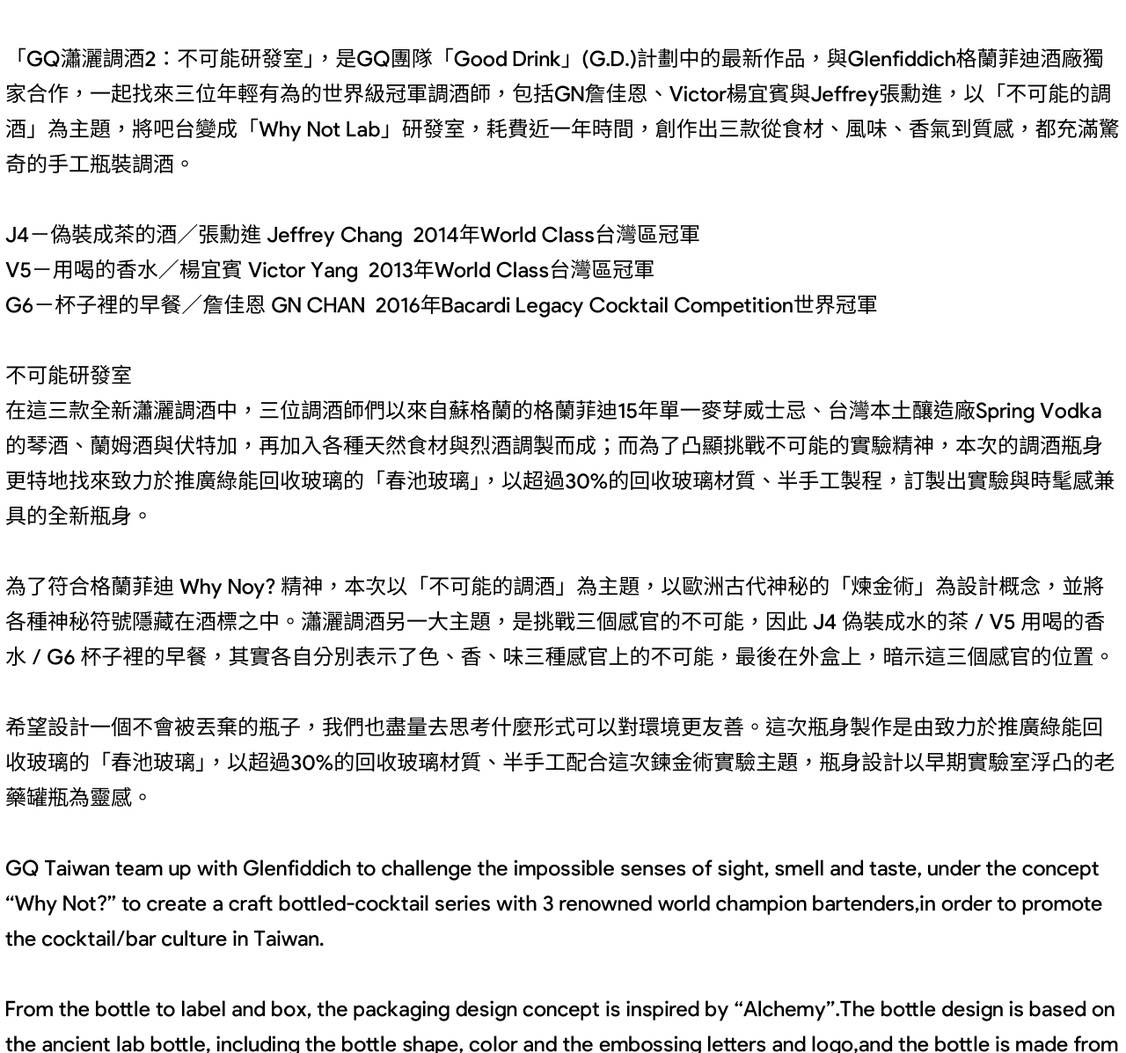
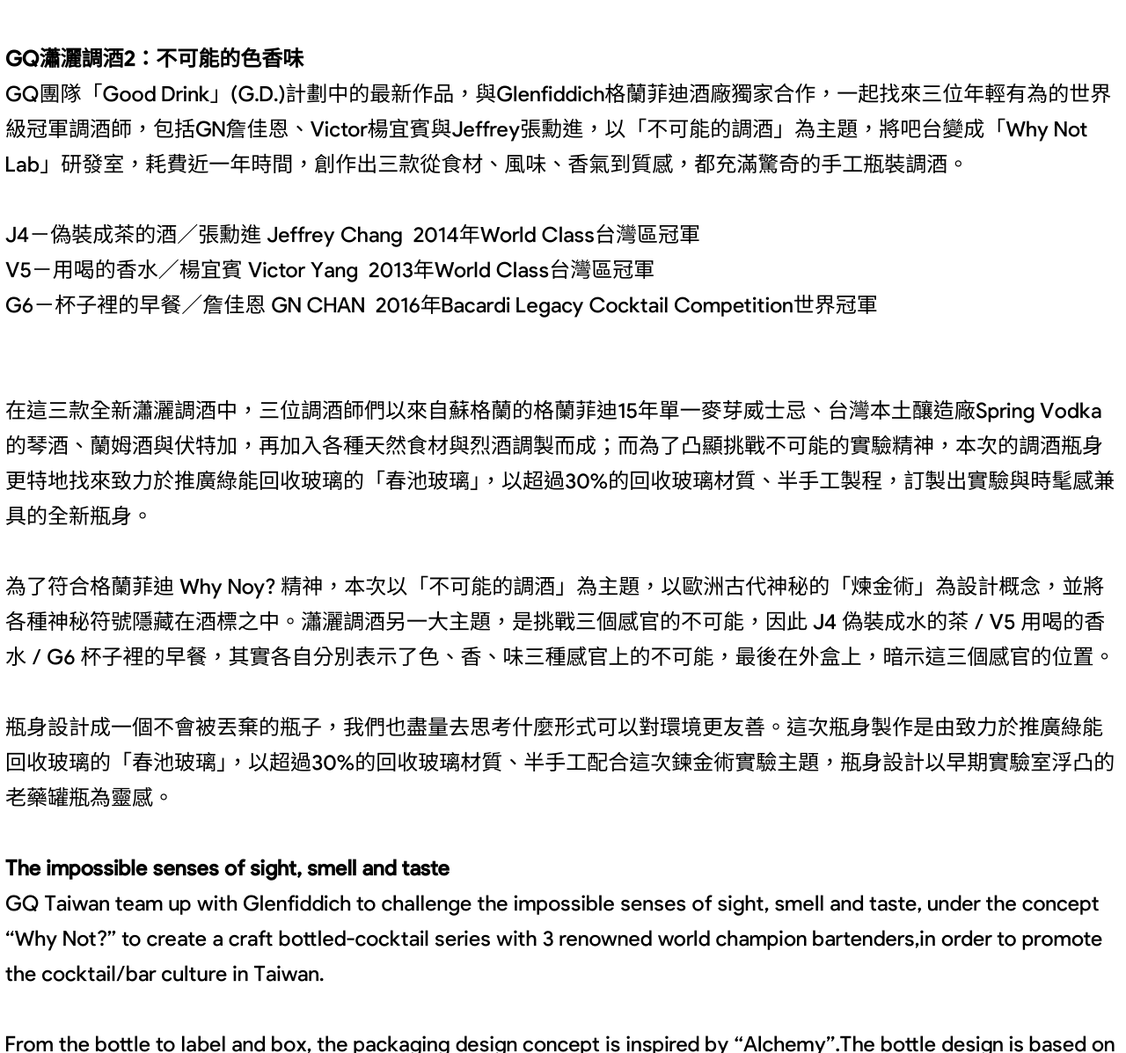
Before and after one commit to houthtw/houthtw.github.io, a Jekyll site: the page built from _posts/2020-08-19-gq-gd2.md, in a window 1280 px wide and 1400 px high, scrolled down 877 px. Shown: the part 203-1400 px from the top of the window at 88% size. Built offline with Jekyll 4.4.1, drawn with Linux system fonts in a browser that asks for light colours; some web fonts are replaced.

Commit message:
Updated 2 files via CloudCannon

```diff
--- a/_posts/2020-08-18-gq-gd2.md
+++ b/_posts/2020-08-19-gq-gd2.md
@@ -5,7 +5,7 @@
 thumbnail_w: 2000
 thumbnail_h: 1333
 description_markdown: >-
-  「GQ瀟灑調酒2：不可能研發室」，是GQ團隊「Good
+  **GQ瀟灑調酒2：不可能的色香味**<br>GQ團隊「Good
   Drink」(G.D.)計劃中的最新作品，與Glenfiddich格蘭菲迪酒廠獨家合作，一起找來三位年輕有為的世界級冠軍調酒師，包括GN詹佳恩、Victor楊宜賓與Jeffrey張勳進，以「不可能的調酒」為主題，將吧台變成「Why
   Not Lab」研發室，耗費近一年時間，創作出三款從食材、風味、香氣到質感，都充滿驚奇的手工瓶裝調酒。
 
@@ -15,7 +15,7 @@
   Legacy Cocktail Competition世界冠軍
 
 
-  不可能研發室<br>在這三款全新瀟灑調酒中，三位調酒師們以來自蘇格蘭的格蘭菲迪15年單一麥芽威士忌、台灣本土釀造廠Spring
+  <br>在這三款全新瀟灑調酒中，三位調酒師們以來自蘇格蘭的格蘭菲迪15年單一麥芽威士忌、台灣本土釀造廠Spring
   Vodka的琴酒、蘭姆酒與伏特加，再加入各種天然食材與烈酒調製而成；而為了凸顯挑戰不可能的實驗精神，本次的調酒瓶身更特地找來致力於推廣綠能回收玻璃的「春池玻璃」，以超過30%的回收玻璃材質、半手工製程，訂製出實驗與時髦感兼具的全新瓶身。
 
 
@@ -24,13 +24,14 @@
   J4 偽裝成水的茶 / V5 用喝的香水 / G6 杯子裡的早餐，其實各自分別表示了色、香、味三種感官上的不可能，最後在外盒上，暗示這三個感官的位置。
 
 
-  希望設計一個不會被丟棄的瓶子，我們也盡量去思考什麼形式可以對環境更友善。這次瓶身製作是由致力於推廣綠能回收玻璃的「春池玻璃」，以超過30%的回收玻璃材質、半手工配合這次鍊金術實驗主題，瓶身設計以早期實驗室浮凸的老藥罐瓶為靈感。
+  瓶身設計成一個不會被丟棄的瓶子，我們也盡量去思考什麼形式可以對環境更友善。這次瓶身製作是由致力於推廣綠能回收玻璃的「春池玻璃」，以超過30%的回收玻璃材質、半手工配合這次鍊金術實驗主題，瓶身設計以早期實驗室浮凸的老藥罐瓶為靈感。
 
 
-  GQ Taiwan team up with Glenfiddich to challenge the impossible senses of
-  sight, smell and taste, under the concept “Why Not?” to create a craft
-  bottled-cocktail series with 3 renowned world champion bartenders,in order to
-  promote the cocktail/bar culture in Taiwan.
+  **The impossible senses of sight, smell and taste**<br>GQ Taiwan team up with
+  Glenfiddich to challenge the impossible senses of sight, smell and taste,
+  under the concept “Why Not?” to create a craft bottled-cocktail series with 3
+  renowned world champion bartenders,in order to promote the cocktail/bar
+  culture in Taiwan.
 
 
   From the bottle to label and box, the packaging design concept is inspired by
@@ -53,4 +54,4 @@
   &nbsp;
 ---
 
-<div><img src="/uploads/gd2/01.jpg" width="2000" height="1333" /><img src="/uploads/gd2/02.jpg" width="2000" height="1333" /><img src="/uploads/gd2/03.jpg" width="2000" height="1333" /><img src="/uploads/gd2/04.jpg" width="2000" height="1329" /><img src="/uploads/gd2/05.jpg" width="2000" height="1333" /><img src="/uploads/gd2/06.jpg" width="2000" height="3000" /><img src="/uploads/gd2/07.jpg" width="2000" height="1334" /><img src="/uploads/gd2/08.jpg" width="2000" height="1333" /><img src="/uploads/gd2/09.jpg" width="2000" height="1333" /><img src="/uploads/gd2/10.jpg" width="2000" height="1333" /><img src="/uploads/gd2/11.jpg" width="2000" height="1334" /><img src="/uploads/gd2/12.jpg" width="2000" height="1333" /><img src="/uploads/gd2/13.jpg" width="2000" height="1333" /><img src="/uploads/gd2/14.jpg" width="2000" height="1333" /><img src="/uploads/gd2/15.jpg" width="2000" height="1334" /><img src="/uploads/gd2/16.jpg" width="2000" height="1334" /><img src="/uploads/gd2/17.jpg" width="2000" height="1334" /></div>
+<div><img width="2000" height="1333" src="/uploads/gd2/01.jpg" /><img width="2000" height="1333" src="/uploads/gd2/02.jpg" /><img width="2000" height="1333" src="/uploads/gd2/03.jpg" /><img width="2000" height="1329" src="/uploads/gd2/04.jpg" /><img width="2000" height="1333" src="/uploads/gd2/05.jpg" /><img width="2000" height="3000" src="/uploads/gd2/06.jpg" /><img width="2000" height="1334" src="/uploads/gd2/07.jpg" /><img width="2000" height="1333" src="/uploads/gd2/08.jpg" /><img width="2000" height="1333" src="/uploads/gd2/09.jpg" /><img width="2000" height="1333" src="/uploads/gd2/10.jpg" /><img width="2000" height="1334" src="/uploads/gd2/11.jpg" /><img width="2000" height="1333" src="/uploads/gd2/12.jpg" /><img width="2000" height="1333" src="/uploads/gd2/13.jpg" /><img width="2000" height="1333" src="/uploads/gd2/14.jpg" /><img width="2000" height="1334" src="/uploads/gd2/15.jpg" /><img width="2000" height="1334" src="/uploads/gd2/16.jpg" /><img width="2000" height="1334" src="/uploads/gd2/17.jpg" /></div>
```
